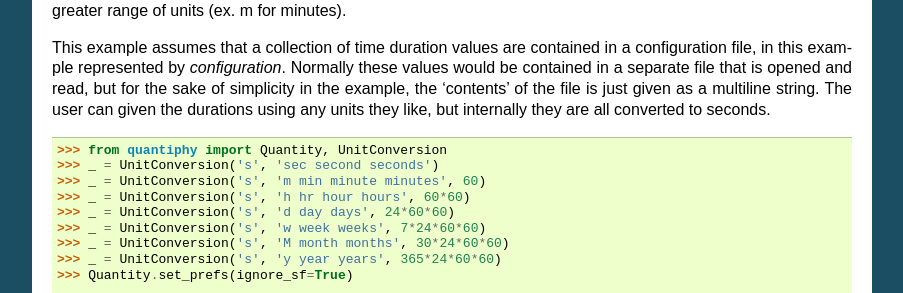
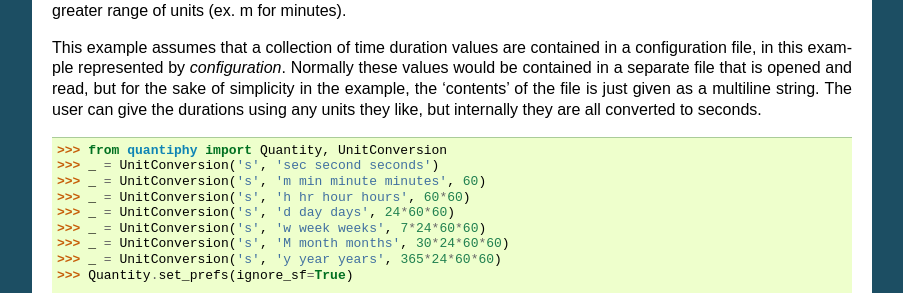
Before and after one commit to KenKundert/quantiphy, a Sphinx documentation site: the page built from doc/examples.rst, in a window 1280 px wide and 900 px high, scrolled down 3868 px. Shown: the part 201-494 px from the top of the window, without its empty margins (198-1101 px from the left). Built offline with Sphinx 7.4.7, drawn with Linux system fonts in a browser that asks for light colours; some of the changed lines change nothing that is shown; some of the changed text lies outside the part shown.

Commit message:
Tweak cryptocurrency example.

```diff
--- a/doc/examples.rst
+++ b/doc/examples.rst
@@ -312,7 +312,7 @@
 a configuration file, in this example represented by *configuration*. Normally
 these values would be contained in a separate file that is opened and read, but
 for the sake of simplicity in the example, the 'contents' of the file is just
-given as a multiline string. The user can given the durations using any units
+given as a multiline string. The user can give the durations using any units
 they like, but internally they are all converted to seconds.
 
 .. code-block:: python
@@ -799,13 +799,13 @@
     conversions = r.json()
 
     # define unit conversions
-    units = {
-        'USD': ('$', 'USD'),
-        'BTC': ('Ƀ', 'BTC'),
-        'ETH': ('Ξ', 'ETH'),
-        'BCH': ('BCH',    ),
-        'ZEC': ('ZEC',    ),
-    }
+    units = dict(
+        USD = ('$', 'USD'),
+        BTC = ('Ƀ', 'BTC'),
+        ETH = ('Ξ', 'ETH'),
+        BCH = ('BCH',    ),
+        ZEC = ('ZEC',    ),
+    )
     def get_converter(fm, to):
         return UnitConversion(units[to], units[fm], conversions[fm][to])
     btc2usd = get_converter('BTC', 'USD')
```
